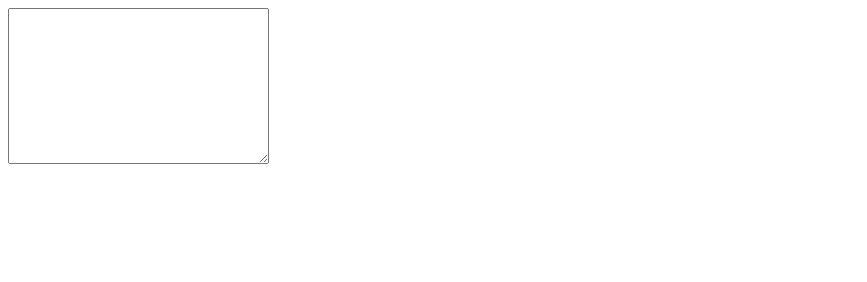
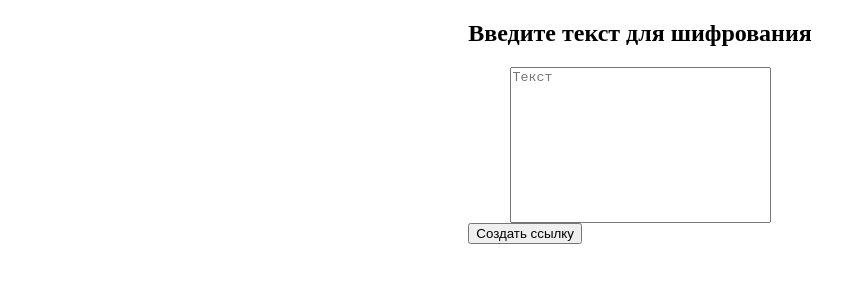
Before and after one commit to Da-nya/crypto_test-proj, a plain HTML site: page index.html in a window 1280 px wide. Shown: the whole page, without its empty margins (0-867 px from the left). Drawn offline with nearby package versions, Linux system fonts and the light colour scheme.

Commit message:
настроено базовое взаимодействие с сервером

```diff
--- a/css/style.css
+++ b/css/style.css
@@ -0,0 +1,14 @@
+.wrapper{
+    max-width: 1000px;
+    width: fit-content;
+    margin: 0 auto;
+}
+.secret__header{
+    width: fit-content;
+    text-align: center;
+}
+.secret__text{
+    display: block;
+    margin: 0 auto;
+    resize: none;
+}
--- a/index.html
+++ b/index.html
@@ -1,6 +1,7 @@
 <!DOCTYPE html>
 <html lang="ru">
 <head>
+    <script src="https://unpkg.com/vue@3/dist/vue.global.js"></script>
     <meta charset="UTF-8">
     <meta http-equiv="X-UA-Compatible" content="IE=edge">
     <meta name="viewport" content="width=device-width, initial-scale=1.0">
@@ -8,7 +9,11 @@
     <title>Тестовое задание "Секрет"</title>
 </head>
 <body>
-    <textarea id="txtAr" cols="30" rows="10"></textarea>
+    <div class="wrapper" id="app">
+        <h2 class="secret__header">Введите текст для шифрования</h2>
+        <textarea id="txtAr" cols="30" rows="10" class="secret__text" v-model="text" placeholder="Текст"></textarea>
+        <input type="button" value="Создать ссылку" @click="sendData">
+    </div>
 </body>
     <script src="js/script.js"></script>
 </html>
--- a/js/script.js
+++ b/js/script.js
@@ -0,0 +1,21 @@
+const { createApp } = Vue
+
+createApp({
+    data() {
+        return {
+            text: ''
+        }
+    },
+    methods:{
+        sendData(){
+            fetch('save', { method: 'POST', body: JSON.stringify({text: this.text}) }).then( answer => {
+                if (answer.ok){
+                    return answer.json();
+                }
+            })
+            .then( result => {
+                console.log(result.link);
+            })
+        }
+    }
+}).mount('#app')
```
Also changed, not shown: server.js (+15 -0 lines).
